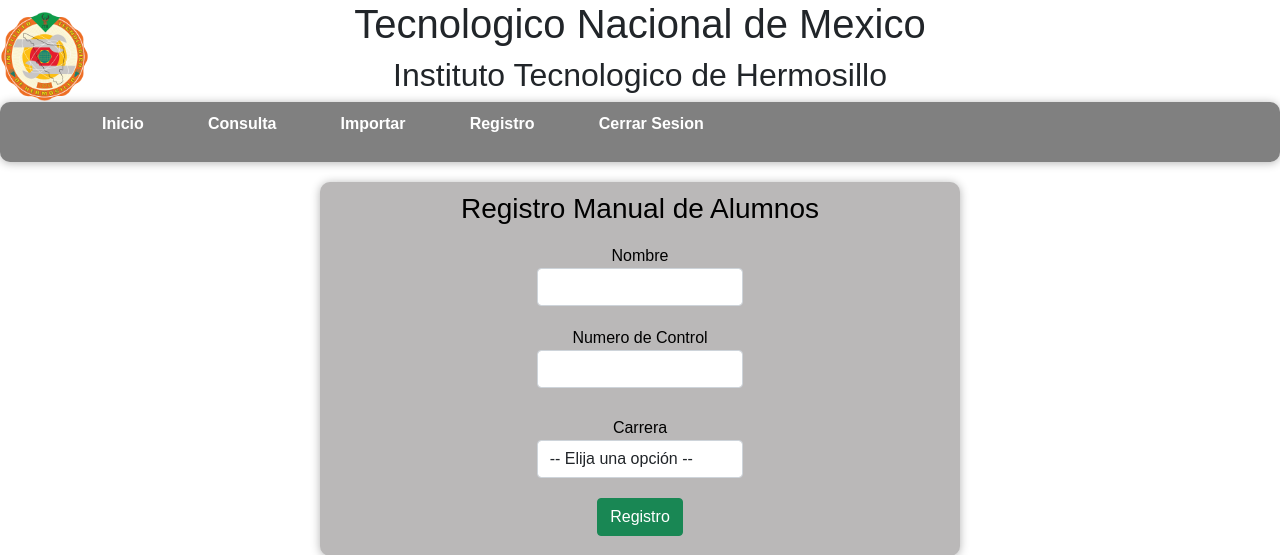
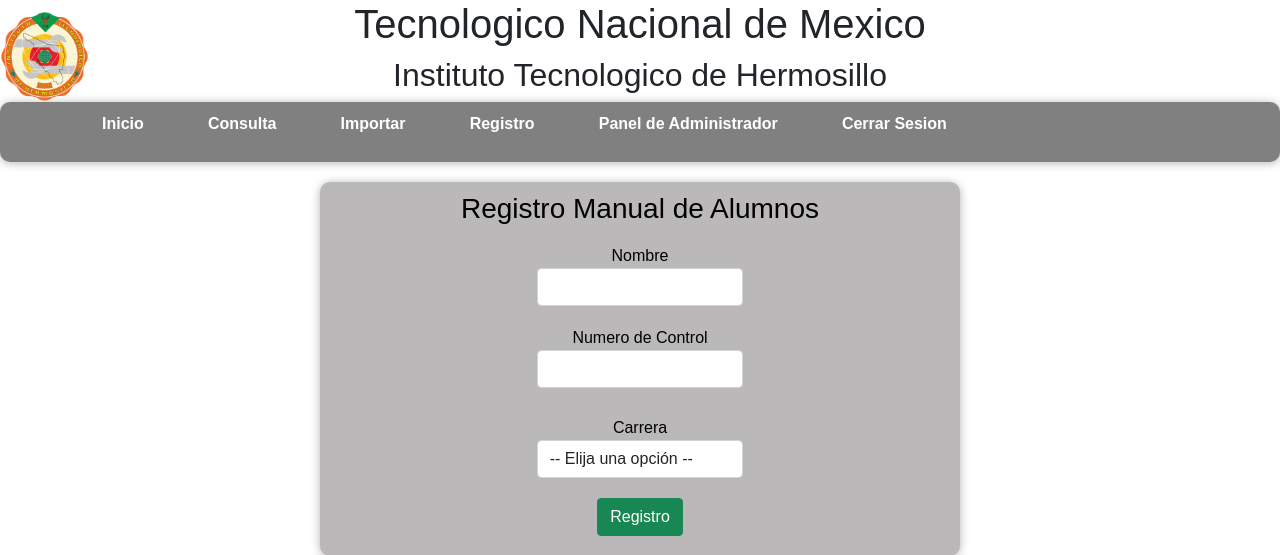
Before and after one commit to Articfire/repositorio-expedientes-ith, a Django app: page /alta in a window 1280 px wide. Shown: the top 555 px of the page. Run offline with Django 3.2, Linux system fonts and the light colour scheme; the visitor is signed in with stand-in values (Sample User, id 1); some libraries are stand-ins or nearby versions.

Commit message:
Agregar enlace al header para ir al panel de administracion. fix #8;

```diff
--- a/proyecto/templates/base.html
+++ b/proyecto/templates/base.html
@@ -31,6 +31,7 @@
                 <li><a href="/consulta" style="color: rgb(255, 255, 255);">Consulta</a></li>
                 <li><a href="/importar" style="color: rgb(255, 255, 255);">Importar</a></li>
                 <li><a href="/alta" style="color: rgb(255, 255, 255);">Registro</a></li>
+                <li><a href="/admin" style="color: rgb(255, 255, 255);">Panel de Administrador</a></li>
                 <li><a class="mr-auto" href="logout" style="color: rgb(255, 255, 255);">Cerrar Sesion</a></li>
             </ul>
         </nav>
```
